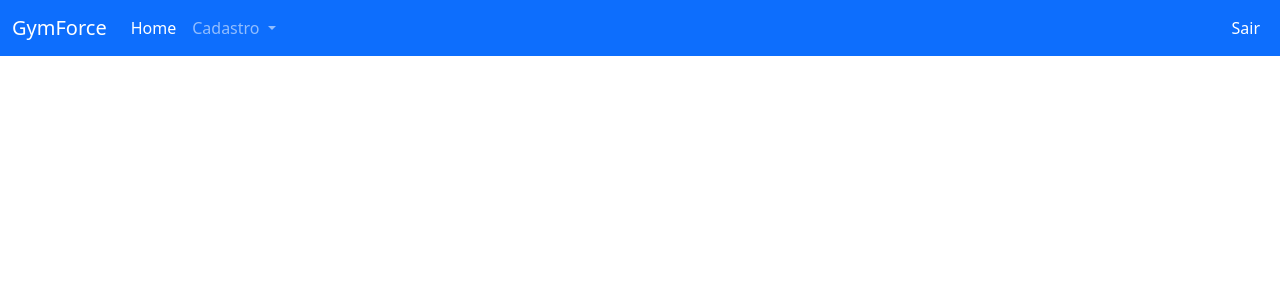
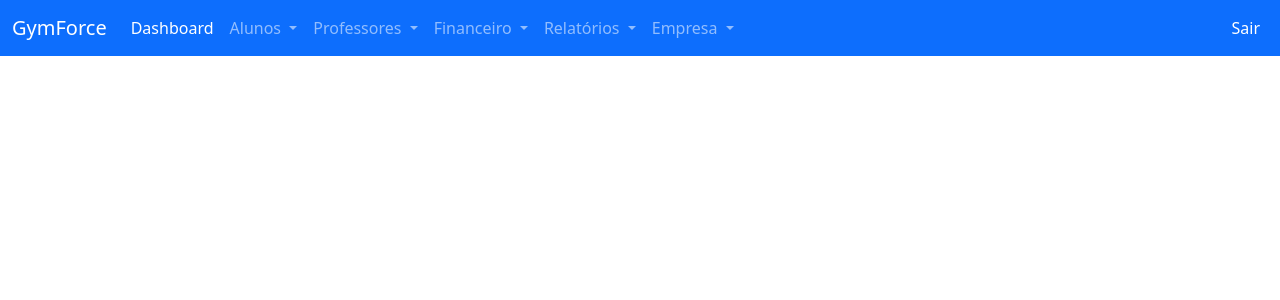
Before and after one commit to thainansousa/gymforce, a Django app: page /home/ in a window 1280 px wide. Shown: the top 300 px of the page. Run offline with Django 4.2, Linux system fonts and the light colour scheme.

Commit message:
adicionado novos itens ao menu

```diff
--- a/templates/bases/base.html
+++ b/templates/bases/base.html
@@ -21,17 +21,56 @@
                     <div class="collapse navbar-collapse" id="navbarSupportedContent">
                         <ul class="navbar-nav me-auto mb-2 mb-lg-0">
                             <li class="nav-item">
-                                <a class="nav-link active" aria-current="page" href="{% url 'home' %}">Home</a>
+                                <a class="nav-link active" aria-current="page" href="{% url 'home' %}">Dashboard</a>
                             </li>
                             <li class="nav-item dropdown">
                                 <a class="nav-link dropdown-toggle" href="#" role="button" data-bs-toggle="dropdown" aria-expanded="false">
-                                    Cadastro
+                                    Alunos
                                 </a>
                                 <ul class="dropdown-menu">
-                                    <li><a class="dropdown-item" href="#">Cadastro de alunos</a></li>
-                                    <li><a class="dropdown-item" href="#">Cadastro de professores</a></li>
+                                    <li><a class="dropdown-item" href="#">Novo aluno</a></li>
+                                    <li><a class="dropdown-item" href="#">Gerenciar alunos</a></li>
                                     <li><hr class="dropdown-divider"></li>
-                                    <li><a class="dropdown-item" href="#">Cadastro de usuários</a></li>
+                                    <li><a class="dropdown-item" href="#">Novo plano de treino</a></li>
+                                    <li><a class="dropdown-item" href="#">Gerenciar planos de treino</a></li>
+                                </ul>
+                            </li>
+                            <li class="nav-item dropdown">
+                                <a class="nav-link dropdown-toggle" href="#" role="button" data-bs-toggle="dropdown" aria-expanded="false">
+                                    Professores
+                                </a>
+                                <ul class="dropdown-menu">
+                                    <li><a class="dropdown-item" href="#">Novo professor</a></li>
+                                    <li><a class="dropdown-item" href="#">Gerenciar professores</a></li>
+                                </ul>
+                            </li>
+                            <li class="nav-item dropdown">
+                                <a class="nav-link dropdown-toggle" href="#" role="button" data-bs-toggle="dropdown" aria-expanded="false">
+                                    Financeiro
+                                </a>
+                                <ul class="dropdown-menu">
+                                    <li><a class="dropdown-item" href="#">Novo plano de mensalidade</a></li>
+                                    <li><a class="dropdown-item" href="#">Gerenciar mensalidades</a></li>
+                                </ul>
+                            </li>
+                            <li class="nav-item dropdown">
+                                <a class="nav-link dropdown-toggle" href="#" role="button" data-bs-toggle="dropdown" aria-expanded="false">
+                                    Relatórios
+                                </a>
+                                <ul class="dropdown-menu">
+                                    <li><a class="dropdown-item" href="#">Relatório de alunos</a></li>
+                                    <li><a class="dropdown-item" href="#">Relatório de professores</a></li>
+                                </ul>
+                            </li>
+                            <li class="nav-item dropdown">
+                                <a class="nav-link dropdown-toggle" href="#" role="button" data-bs-toggle="dropdown" aria-expanded="false">
+                                    Empresa
+                                </a>
+                                <ul class="dropdown-menu">
+                                    <li><a class="dropdown-item" href="#">Dados da empresa</a></li>
+                                    <li><a class="dropdown-item" href="#">Gerenciar empresa</a></li>
+                                    <li><hr class="dropdown-divider"></li>
+                                    <li><a class="dropdown-item" href="#">Novo usuário</a></li>
                                 </ul>
                             </li>
                         </ul>
```
